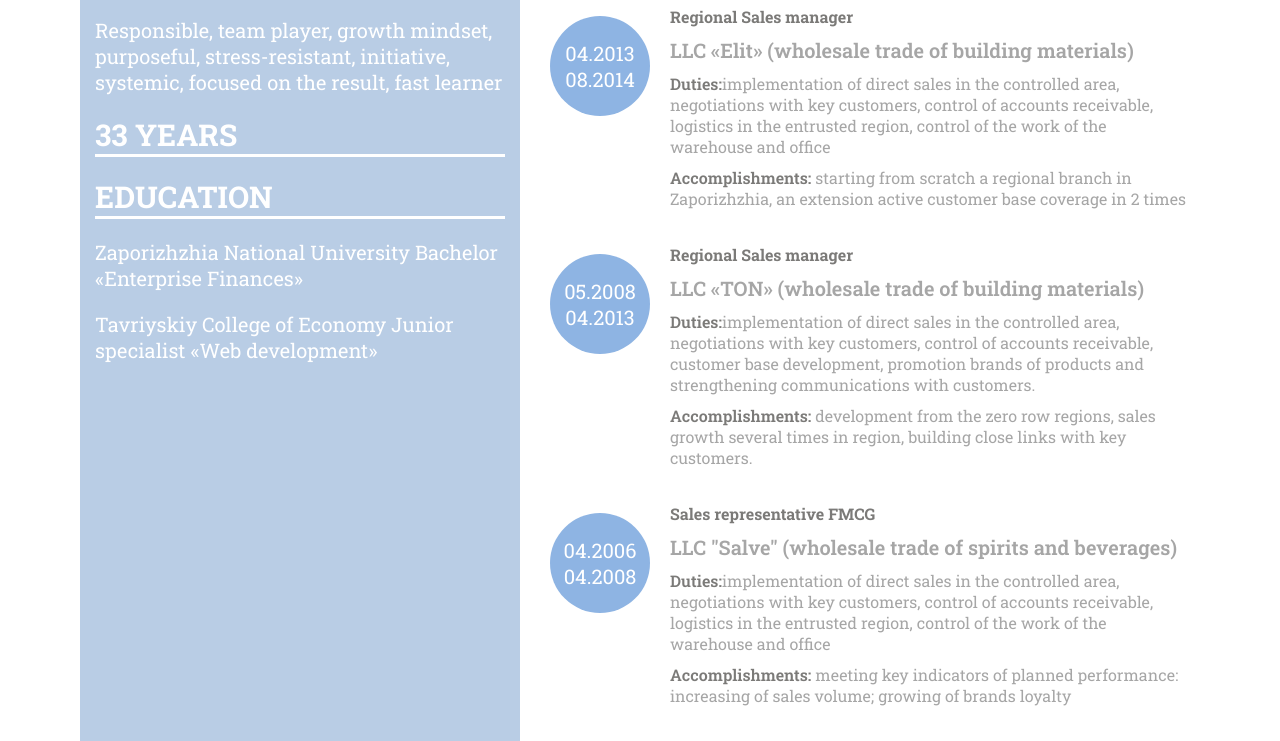
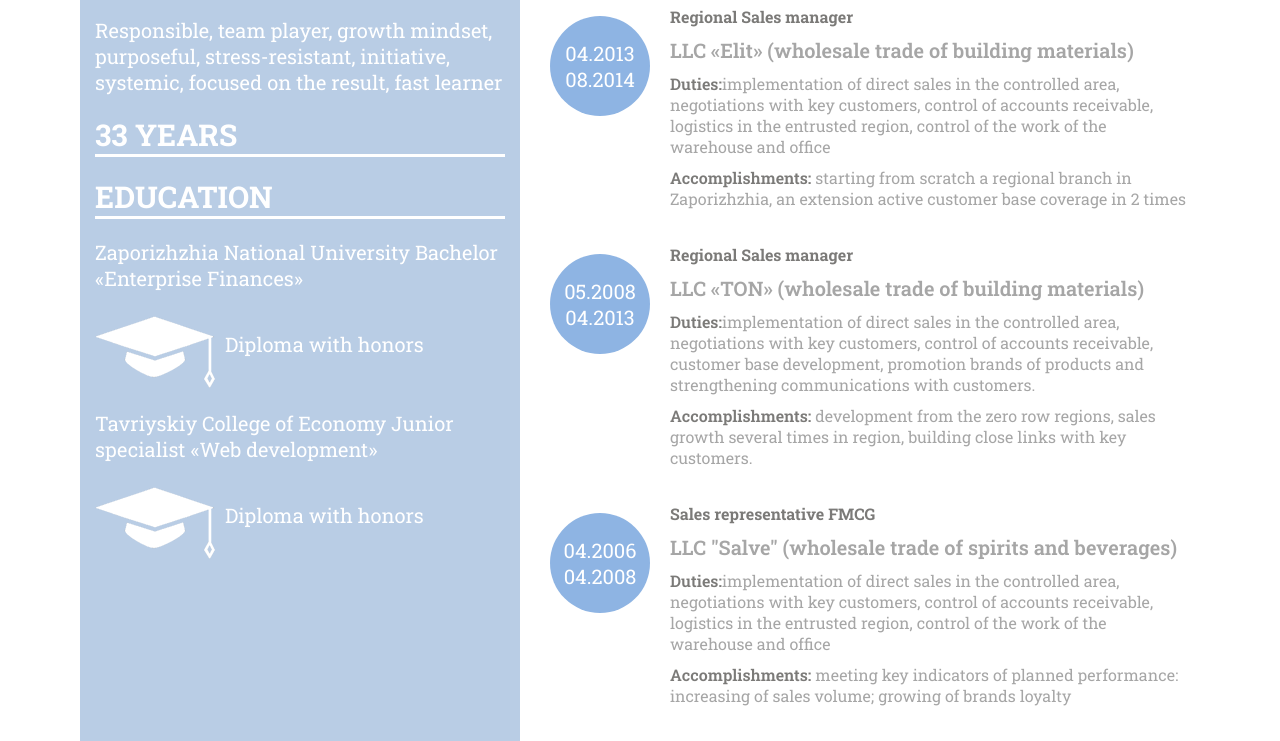
Before and after one commit to YuriyTikhonoff/CV, a plain HTML site: page index.html in a window 1280 px wide. Shown: the part 876-1617 px from the top of the page. Drawn offline with Linux system fonts and the light colour scheme.

Commit message:
Add Diploma icon

```diff
--- a/index.html
+++ b/index.html
@@ -41,6 +41,13 @@
                         Bachelor «Enterprise Finances»
 
                     </p>
+                    <div class="bullet__diploma">
+                        <img src="images/Diploma.png" class="bullet__diploma-img">
+                        <p class="bullet__text">
+                            Diploma with honors
+                        </p>
+                    </div>
+
                     <p class="bullet__text">
                         Tavriyskiy
                         College of
@@ -48,6 +55,12 @@
                         Junior specialist
                         «Web development»
                     </p>
+                    <div class="bullet__diploma">
+                        <img src="images/Diploma.png" class="bullet__diploma-img">
+                        <p class="bullet__text">
+                            Diploma with honors
+                        </p>
+                    </div>
 
 
                 </div>
--- a/scss/main.scss
+++ b/scss/main.scss
@@ -4,14 +4,12 @@
 
 
 body{
-
     font-family: 'Roboto Slab', serif;
     margin: 0;
     padding: 0;
 }
 
 .header{
-
     height: 30%;
     color: #376092;
     display: flex;
@@ -70,6 +68,12 @@
     &__text{
         font-size: 20px;
     }
+    &__diploma{
+        display: flex;
+        &-img{
+            margin-right: 10px;
+        }
+    }
 
 }
 
@@ -122,6 +126,7 @@
 @media (max-width: 650px){
     body{
         background-color: #B9CDE5;
+        width: 100%;
     }
 
         .container{
```
Also changed, not shown: css/main.css, images/Diploma.png (added), images/Hiking.png (added), images/Meditation.png (added), images/guitar.png (added), images/gym.png (added), 1 other file.
